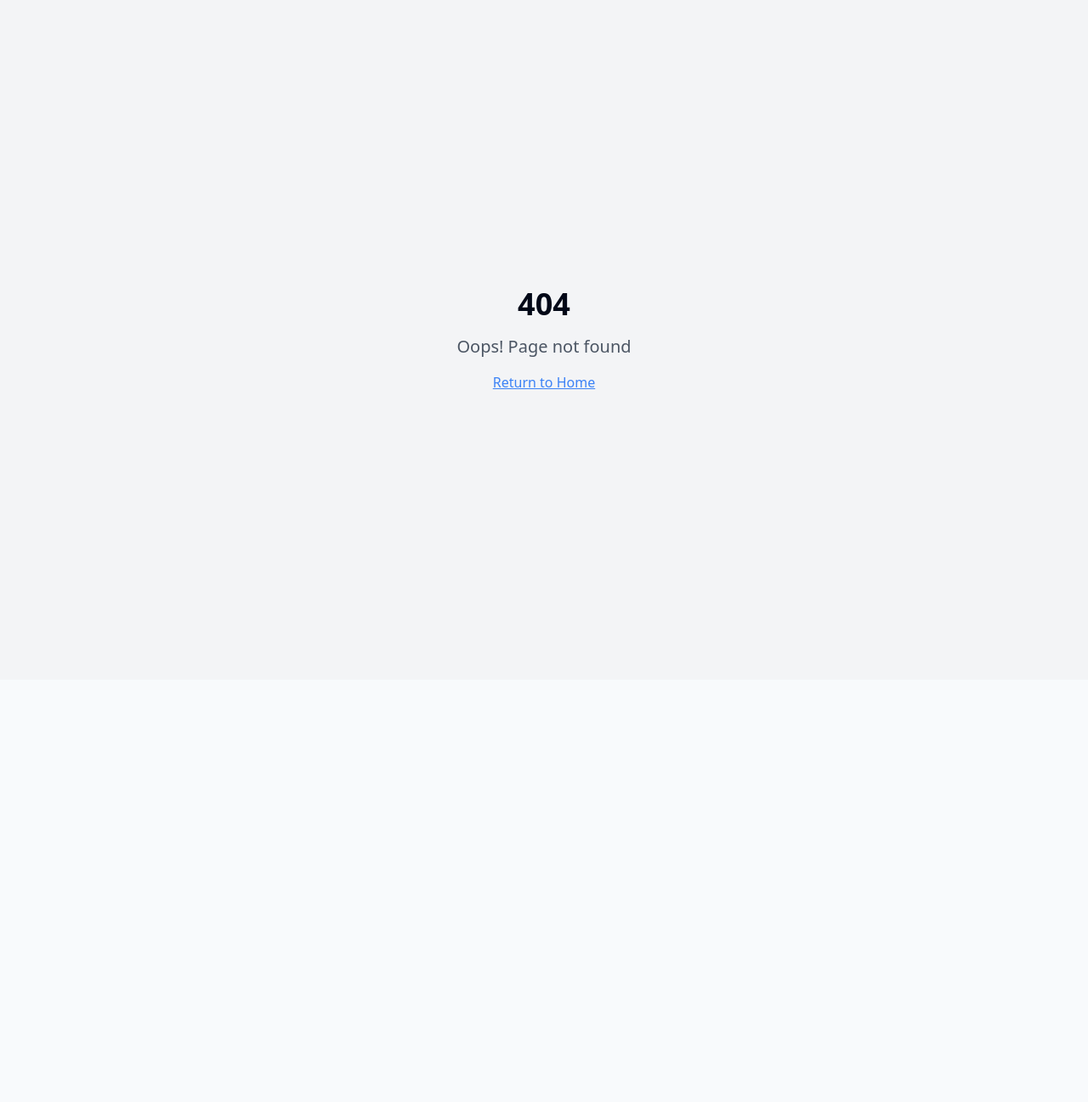
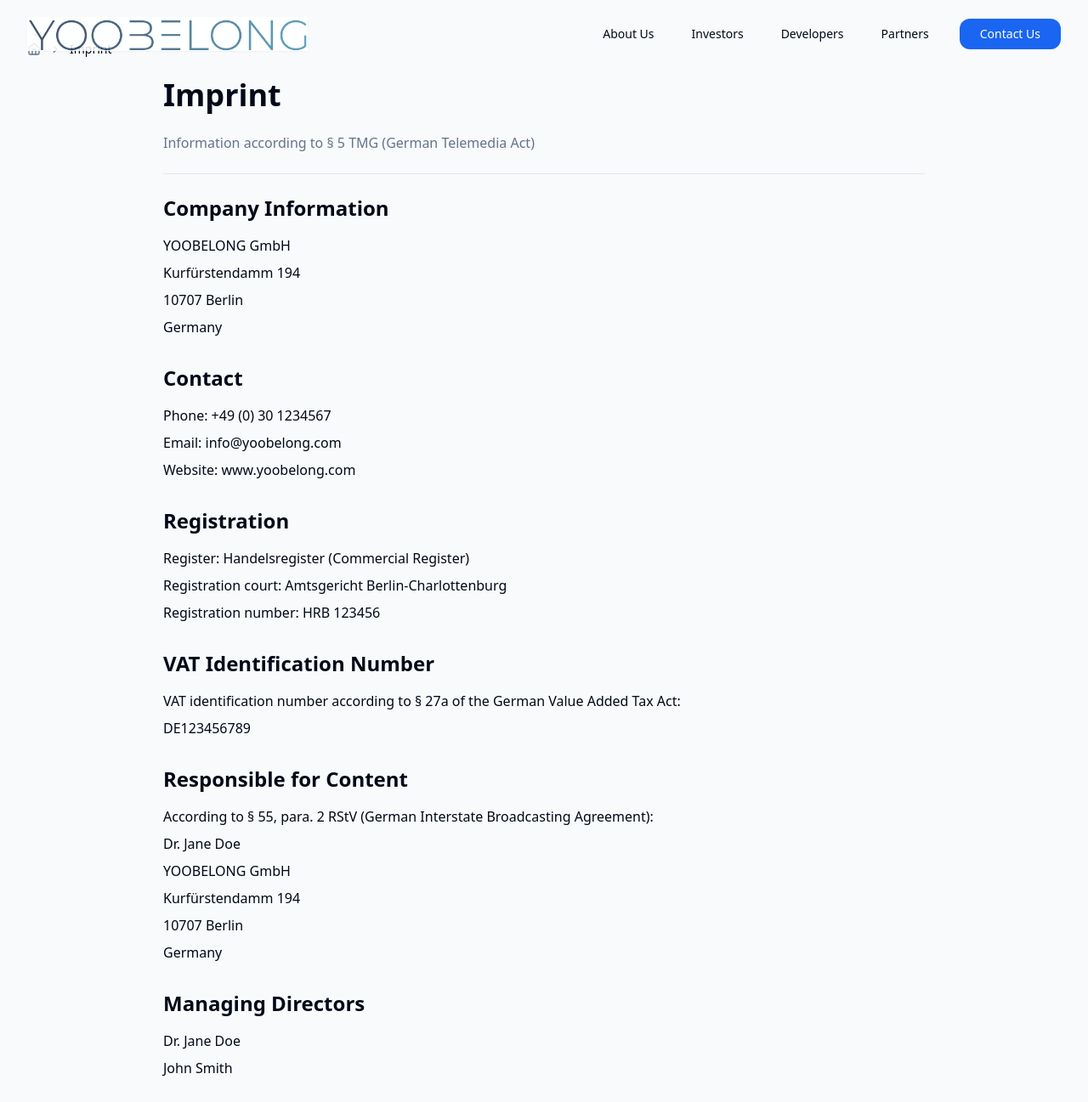
Before and after one commit to TapiwaPhilip/yoobelong, a React (Vite) app: page /imprint in a window 1280 px wide. Before the commit this address had no page. Shown: the top 1297 px of the page at 85% size. Before the commit the page ends 800 px from the top, so only its background shows below. Built offline with nearby package versions, Linux system fonts and the light colour scheme.

Commit message:
Convert Cookie Policy to Imprint
- Converts "Cookie Policy" link to "Imprint" in the footer.
- Creates a new "Imprint" subpage with best practice content.

```diff
--- a/src/App.tsx
+++ b/src/App.tsx
@@ -1,3 +1,4 @@
+
 import { Toaster } from "@/components/ui/toaster";
 import { Toaster as Sonner } from "@/components/ui/sonner";
 import { TooltipProvider } from "@/components/ui/tooltip";
@@ -13,6 +14,7 @@ import Partners from "./pages/Partners";
 import Careers from "./pages/Careers";
 import PrivacyPolicy from "./pages/PrivacyPolicy";
 import TermsOfService from "./pages/TermsOfService";
+import Imprint from "./pages/Imprint";
 
 const queryClient = new QueryClient();
 
@@ -42,6 +44,7 @@ const App = () => (
           <Route path="/careers" element={<Careers />} />
           <Route path="/privacy-policy" element={<PrivacyPolicy />} />
           <Route path="/terms-of-service" element={<TermsOfService />} />
+          <Route path="/imprint" element={<Imprint />} />
           <Route path="*" element={<NotFound />} />
         </Routes>
       </BrowserRouter>
--- a/src/components/Footer.tsx
+++ b/src/components/Footer.tsx
@@ -168,9 +168,9 @@ const Footer = () => {
             <Link to="/terms-of-service" className="hover:text-white transition-colors">
               Terms of Service
             </Link>
-            <a href="#" className="hover:text-white transition-colors">
-              Cookie Policy
-            </a>
+            <Link to="/imprint" className="hover:text-white transition-colors">
+              Imprint
+            </Link>
           </div>
         </div>
       </div>
--- /dev/null
+++ b/src/pages/Imprint.tsx
@@ -0,0 +1,120 @@
+
+import { useEffect } from "react";
+import Header from "@/components/Header";
+import Footer from "@/components/Footer";
+import { Breadcrumb, BreadcrumbItem, BreadcrumbLink, BreadcrumbList, BreadcrumbSeparator, BreadcrumbPage } from "@/components/ui/breadcrumb";
+import { Separator } from "@/components/ui/separator";
+import { Home } from "lucide-react";
+import { Link } from "react-router-dom";
+
+const Imprint = () => {
+  useEffect(() => {
+    document.title = "Imprint | YOOBELONG";
+  }, []);
+
+  return (
+    <div className="min-h-screen bg-background flex flex-col">
+      <Header />
+      <main className="flex-1">
+        <div className="container-section py-8 md:py-12">
+          <Breadcrumb className="mb-6">
+            <BreadcrumbList>
+              <BreadcrumbItem>
+                <BreadcrumbLink asChild>
+                  <Link to="/">
+                    <Home className="h-4 w-4" />
+                  </Link>
+                </BreadcrumbLink>
+              </BreadcrumbItem>
+              <BreadcrumbSeparator />
+              <BreadcrumbItem>
+                <BreadcrumbPage>Imprint</BreadcrumbPage>
+              </BreadcrumbItem>
+            </BreadcrumbList>
+          </Breadcrumb>
+
+          <div className="max-w-4xl mx-auto">
+            <h1 className="text-3xl md:text-4xl font-bold mb-6">Imprint</h1>
+            <p className="text-muted-foreground mb-4">Information according to § 5 TMG (German Telemedia Act)</p>
+            <Separator className="my-6" />
+
+            <div className="prose prose-lg max-w-none">
+              <section className="mb-8">
+                <h2 className="text-2xl font-semibold mb-4">Company Information</h2>
+                <p className="mb-2">YOOBELONG GmbH</p>
+                <p className="mb-2">Kurfürstendamm 194</p>
+                <p className="mb-2">10707 Berlin</p>
+                <p className="mb-2">Germany</p>
+              </section>
+
+              <section className="mb-8">
+                <h2 className="text-2xl font-semibold mb-4">Contact</h2>
+                <p className="mb-2">Phone: +49 (0) 30 1234567</p>
+                <p className="mb-2">Email: info@yoobelong.com</p>
+                <p className="mb-2">Website: www.yoobelong.com</p>
+              </section>
+
+              <section className="mb-8">
+                <h2 className="text-2xl font-semibold mb-4">Registration</h2>
+                <p className="mb-2">Register: Handelsregister (Commercial Register)</p>
+                <p className="mb-2">Registration court: Amtsgericht Berlin-Charlottenburg</p>
+                <p className="mb-2">Registration number: HRB 123456</p>
+              </section>
+
+              <section className="mb-8">
+                <h2 className="text-2xl font-semibold mb-4">VAT Identification Number</h2>
+                <p className="mb-2">VAT identification number according to § 27a of the German Value Added Tax Act:</p>
+                <p className="mb-2">DE123456789</p>
+              </section>
+
+              <section className="mb-8">
+                <h2 className="text-2xl font-semibold mb-4">Responsible for Content</h2>
+                <p className="mb-2">According to § 55, para. 2 RStV (German Interstate Broadcasting Agreement):</p>
+                <p className="mb-2">Dr. Jane Doe</p>
+                <p className="mb-2">YOOBELONG GmbH</p>
+                <p className="mb-2">Kurfürstendamm 194</p>
+                <p className="mb-2">10707 Berlin</p>
+                <p className="mb-2">Germany</p>
+              </section>
+
+              <section className="mb-8">
+                <h2 className="text-2xl font-semibold mb-4">Managing Directors</h2>
+                <p className="mb-2">Dr. Jane Doe</p>
+                <p className="mb-2">John Smith</p>
+              </section>
+
+              <section className="mb-8">
+                <h2 className="text-2xl font-semibold mb-4">Dispute Resolution</h2>
+                <p className="mb-4">
+                  The European Commission provides a platform for online dispute resolution (OS):
+                  <a href="https://ec.europa.eu/consumers/odr/" target="_blank" rel="noopener noreferrer" className="text-blue-600 hover:underline ml-1">
+                    https://ec.europa.eu/consumers/odr/
+                  </a>
+                </p>
+                <p className="mb-4">
+                  We are not willing or obliged to participate in dispute resolution proceedings before a consumer arbitration board.
+                </p>
+              </section>
+
+              <section>
+                <h2 className="text-2xl font-semibold mb-4">Liability for Content</h2>
+                <p className="mb-4">
+                  As a service provider, we are responsible for our own content on these pages according to § 7, paragraph 1 TMG (German Telemedia Act).
+                  According to §§ 8 to 10 TMG, however, we are not obligated to monitor transmitted or stored third-party information or to investigate
+                  circumstances that indicate illegal activity.
+                </p>
+                <p className="mb-4">
+                  Obligations to remove or block the use of information under general law remain unaffected. However, liability in this respect is only
+                  possible from the time of knowledge of a specific infringement. Upon notification of such violations, we will remove the content immediately.
+                </p>
+              </section>
+            </div>
+          </div>
+        </div>
+      </main>
+      <Footer />
+    </div>
+  );
+};
+
+export default Imprint;
```
